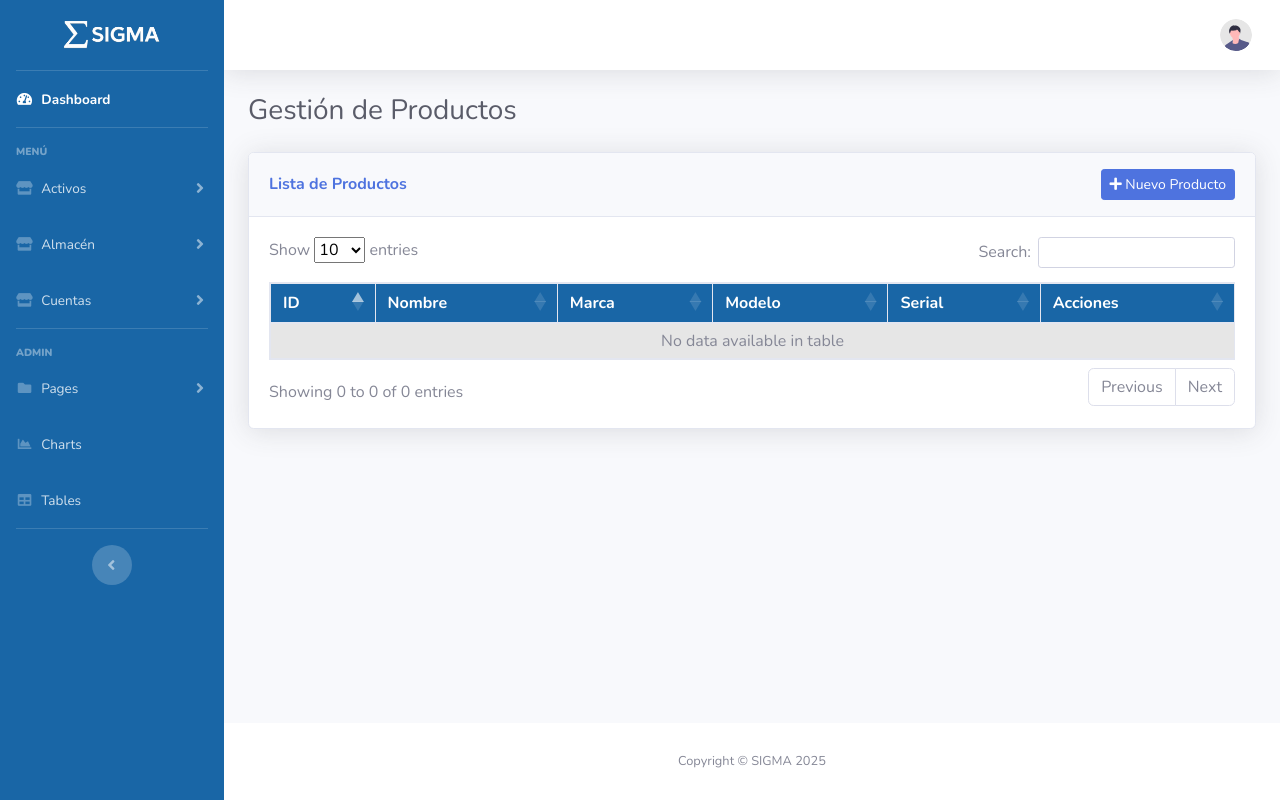
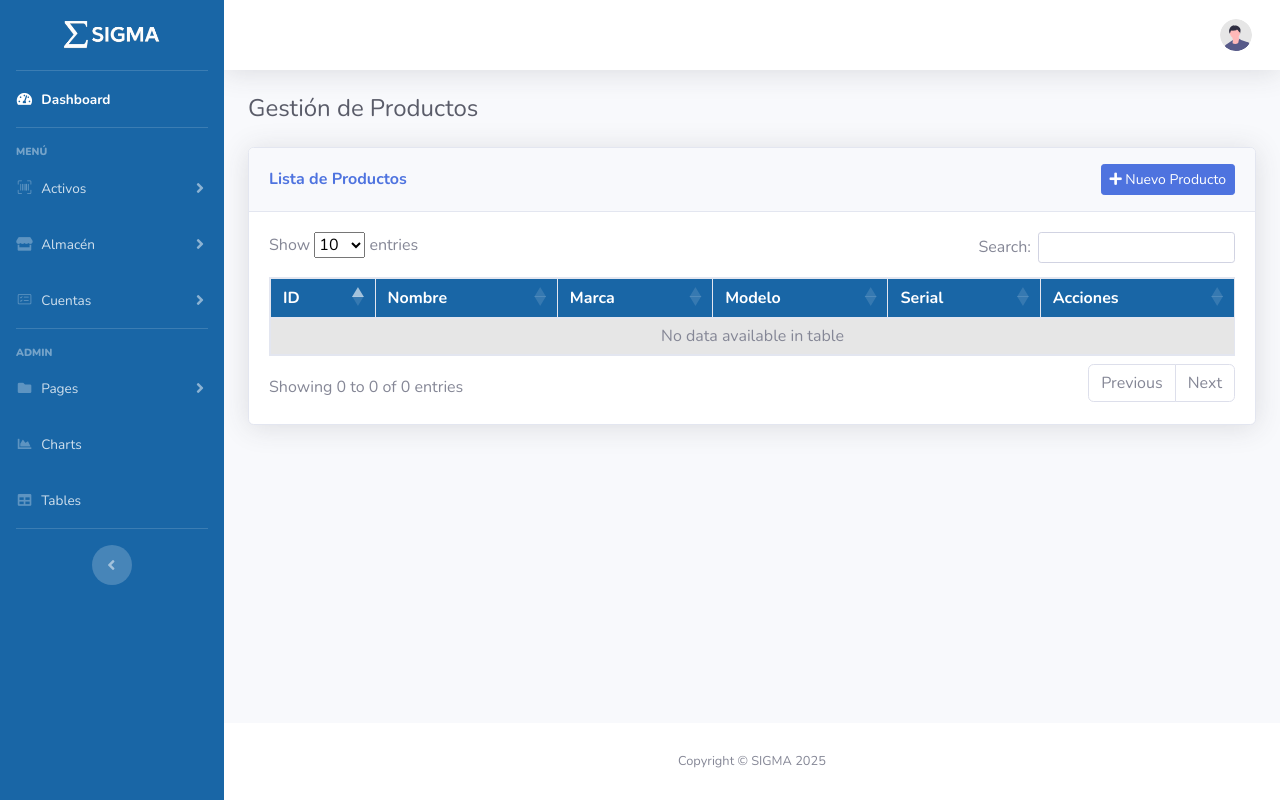
Before and after one commit to jconrado01/SIGMA, a Flask app: page /productos in a window 1280 px wide. Run offline with Flask 3, Linux system fonts and the light colour scheme; data that the repository does not hold is empty; some libraries are stand-ins or nearby versions.

Commit message:
Cambios menores

```diff
--- a/app/templates/includes/sidebar.html
+++ b/app/templates/includes/sidebar.html
@@ -21,7 +21,7 @@
     <!-- Collapse menus -->
     <li class="nav-item">
         <a class="nav-link collapsed" href="#" data-toggle="collapse" data-target="#collapseActivos" aria-expanded="true" aria-controls="collapseActivos">
-            <i class="fas fa-fw fa-store"></i>
+            <i class="fas fa-fw bi-upc-scan"></i>
             <span>Activos</span>
         </a>
         <div id="collapseActivos" class="collapse" aria-labelledby="headingActivos" data-parent="#accordionSidebar">
@@ -52,7 +52,7 @@
 
     <li class="nav-item">
         <a class="nav-link collapsed" href="#" data-toggle="collapse" data-target="#collapseCuentas" aria-expanded="true" aria-controls="collapseCuentas">
-            <i class="fas fa-fw fa-store"></i>
+            <i class="fas fa-fw bi-card-checklist"></i>
             <span>Cuentas</span>
         </a>
         <div id="collapseCuentas" class="collapse" aria-labelledby="headingCuentas" data-parent="#accordionSidebar">
--- a/app/templates/productos/listar.html
+++ b/app/templates/productos/listar.html
@@ -15,7 +15,7 @@
     }
 </style>
 <!-- Page Heading -->
-<h1 class="h3 mb-4 text-gray-800">Gestión de Productos</h1>
+<h1 class="h4 mb-4 text-gray-800">Gestión de Productos</h1>
 
 <div class="card shadow mb-4">
     <div class="card-header py-3 d-flex justify-content-between align-items-center">
```
